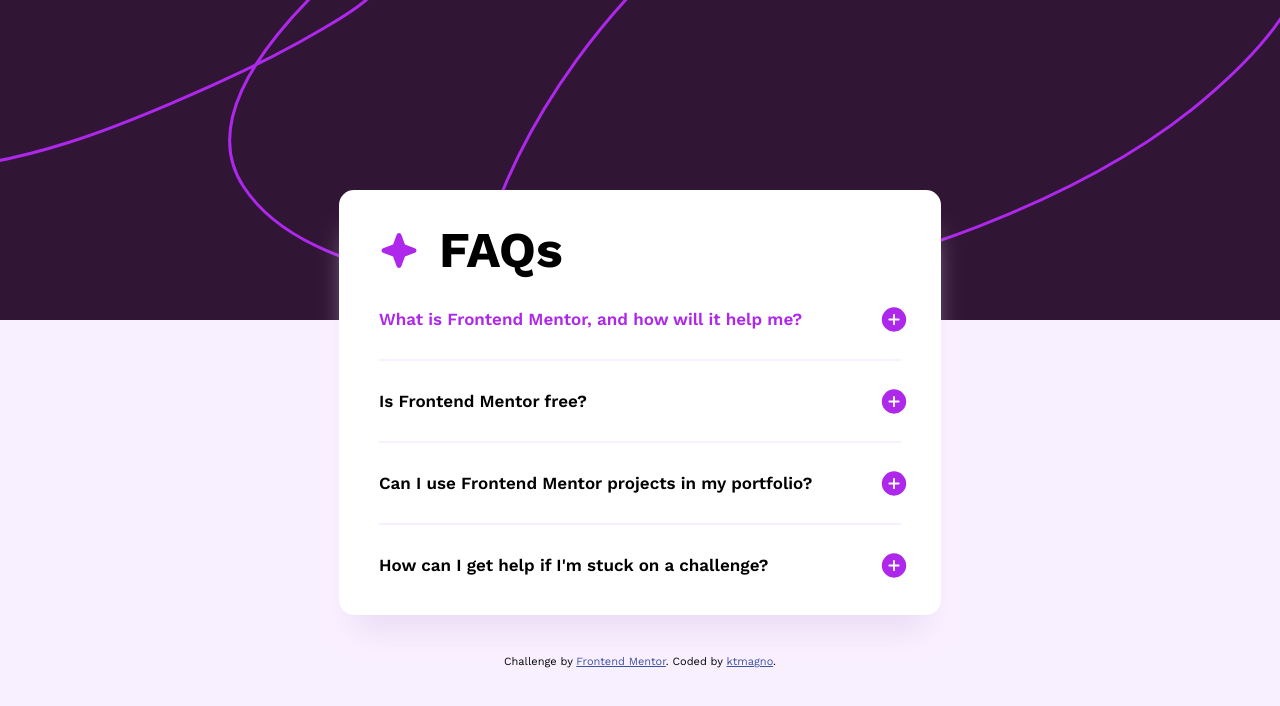
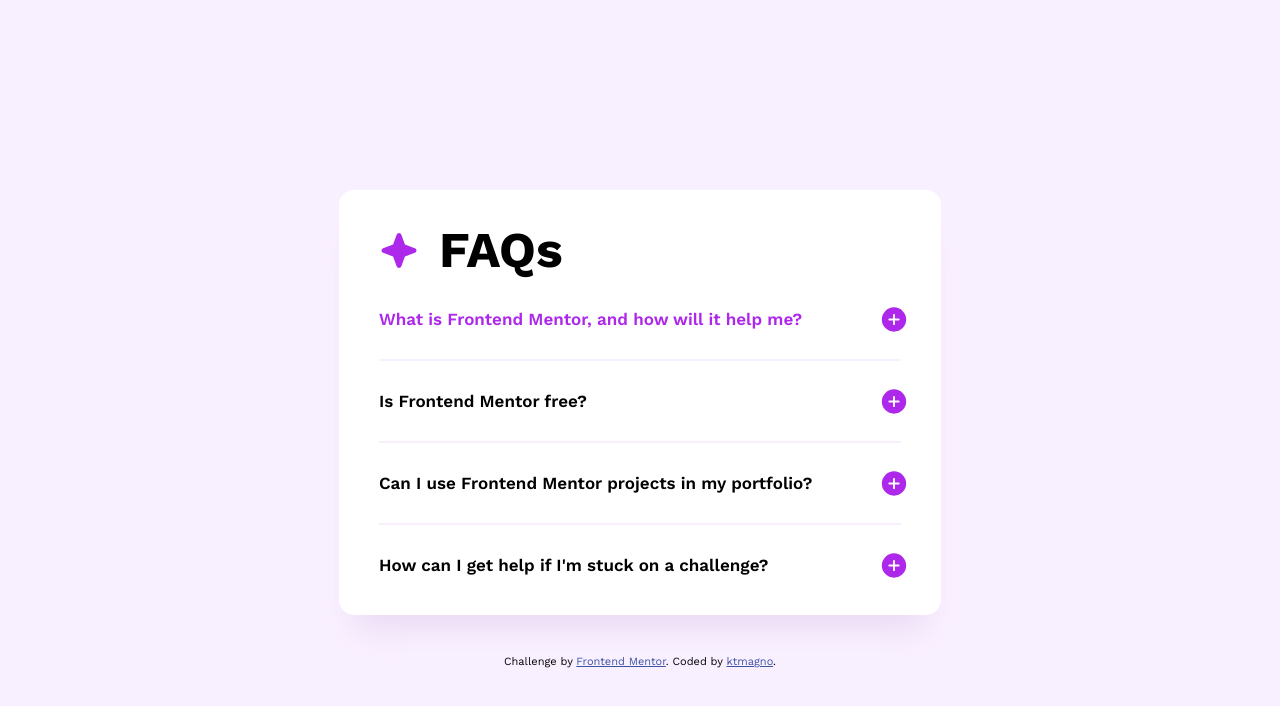
Before and after one commit to ktmagno/faq-accordion-challenge, a plain HTML site: page index.html in a window 1280 px wide. Drawn offline with nearby package versions, Linux system fonts and the light colour scheme.

Commit message:
Reduced line of codes in index.html

```diff
--- a/index.html
+++ b/index.html
@@ -5,12 +5,7 @@
     <meta name="viewport" content="width=device-width, initial-scale=1.0" />
     <!-- displays site properly based on user's device -->
 
-    <link
-      rel="icon"
-      type="image/png"
-      sizes="32x32"
-      href="./assets/images/favicon-32x32.png"
-    />
+    <link rel="icon" type="image/png" sizes="32x32" href="./assets/images/favicon-32x32.png" />
 
     <title>Frontend Mentor | FAQ accordion</title>
 
@@ -30,29 +25,6 @@
     <script src="script.js"></script>
   </head>
   <body>
-    <!-- bg pattern -->
-    <svg
-      xmlns="http://www.w3.org/2000/svg"
-      id="desktop-img"
-      width="1440"
-      height="320"
-      fill="none"
-      viewBox="0 0 1440 320"
-    >
-      <g clip-path="url(#a)">
-        <path fill="#301534" d="M0 0h1440v320H0z" />
-        <path
-          stroke="#AD28EB"
-          stroke-linecap="round"
-          stroke-width="3"
-          d="M-676-182C-454-10-396.863 71.888-197.5 143.5-99 178.882-36.919 170.726-4.751 170.108c104.487-2.01 204.609-43.237 298.633-85.495 38.354-17.238 75.882-36.189 112.063-57.63 23.903-14.165 58.87-33.913 64.721-64.42 2.32-12.102-16.369-12.24-23.771-9.789-13.511 4.474-25.95 16.544-36.056 25.669-19.131 17.273-37.062 35.948-53.235 56.031-33.728 41.883-68.034 100.247-34.158 152.014 17.287 26.415 43.94 45.693 72.112 59.127 56.182 26.791 119.205 38.742 180.778 44.146 164.438 14.432 328.964-3.461 483.004-63.622 79.76-31.148 158.55-70.539 224.23-126.245 48.56-41.186 102.8-96.548 110.66-162.9 10.93-92.187-94.04-136.062-169.29-148.418-61.41-10.084-123.75-4.164-184.07 9.588-78.262 17.84-149.006 47.67-214.241 94.384-130.002 93.093-234.95 228.413-272.466 385.827-15.64 65.625-16.648 138.21 5.493 202.551 21.452 62.338 69.196 110.576 124.048 144.923 65.117 40.774 137.161 62.14 212.839 73.21 100.474 14.696 202.817 12.233 303.027-2.997 176.17-26.772 352.73-88.431 505.18-181.077 103.22-62.725 199.3-134.15 280.06-224.425 17.7-19.793 31.81-40.875 43.74-64.521C2172.11-58.5 2095.5-145.528 2095.5-151"
-        />
-      </g>
-      <defs>
-        <clipPath id="a"><path fill="#fff" d="M0 0h1440v320H0z" /></clipPath>
-      </defs>
-    </svg>
-
     <div class="container">
       <!-- star icon -->
       <svg
```
